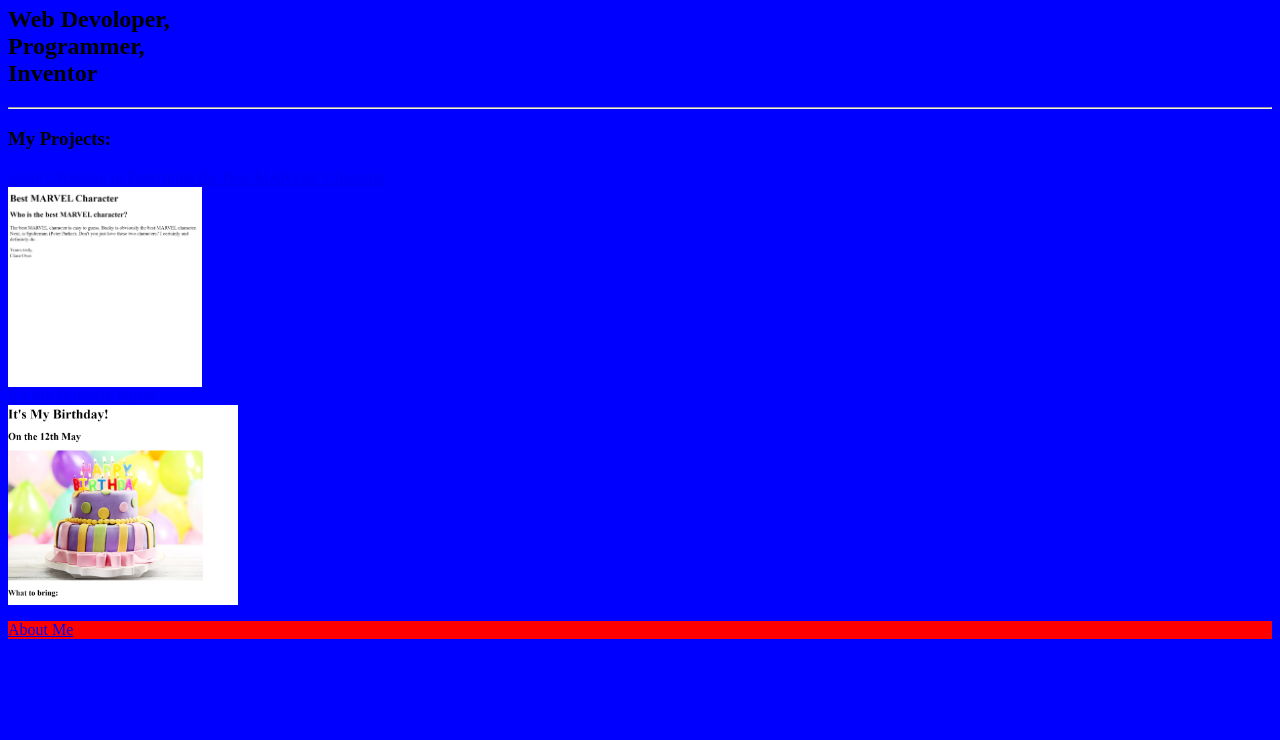
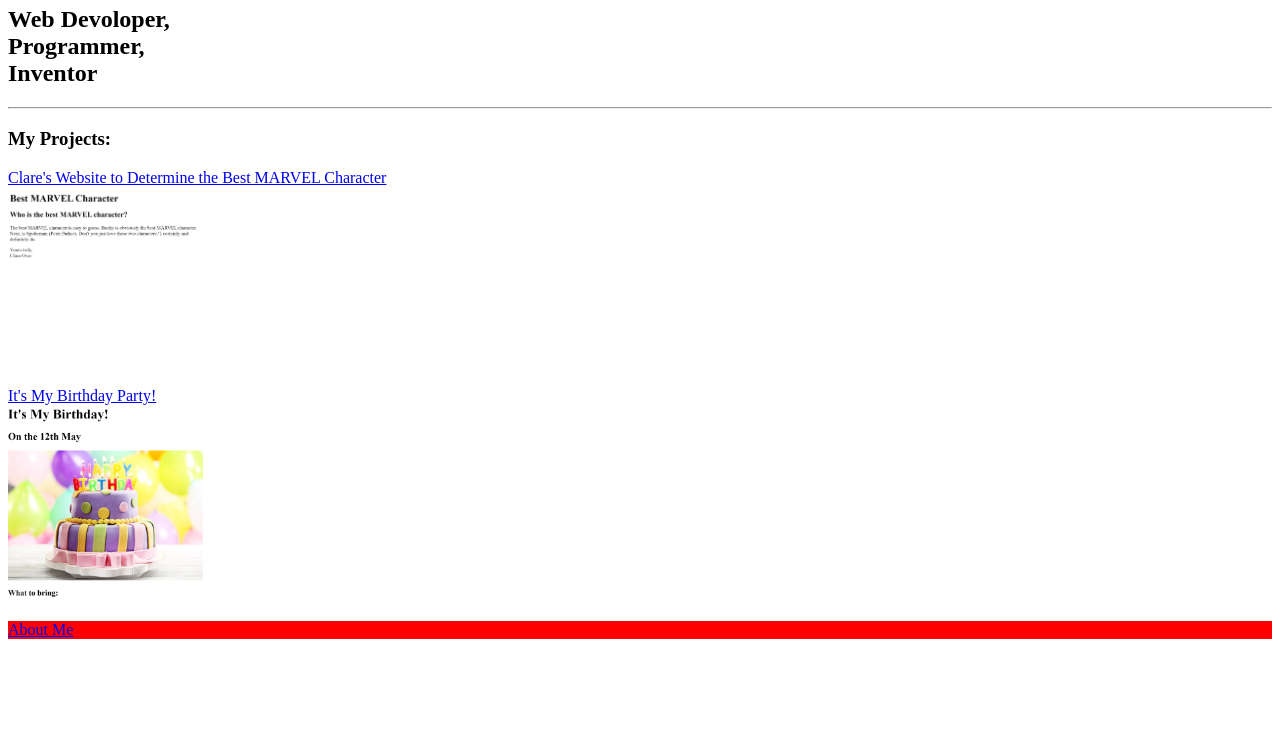
Before and after one commit to clareover/Clare-Over-Portfolio, a plain HTML site: page index.html in a window 1280 px wide. Shown: the part 60-800 px from the top of the page. Drawn offline with Linux system fonts and the light colour scheme.

Commit message:
Update index.html

```diff
--- a/index.html
+++ b/index.html
@@ -1,13 +1,7 @@
 <Doctype!>
 <html>
     <head>
-        <style>
-            html {
-                background: blue;
-            }
-        </style>
-
-        <title>
+        <title style: background-color="blue";>
             Clare Over
         </title>
     </head>
```
